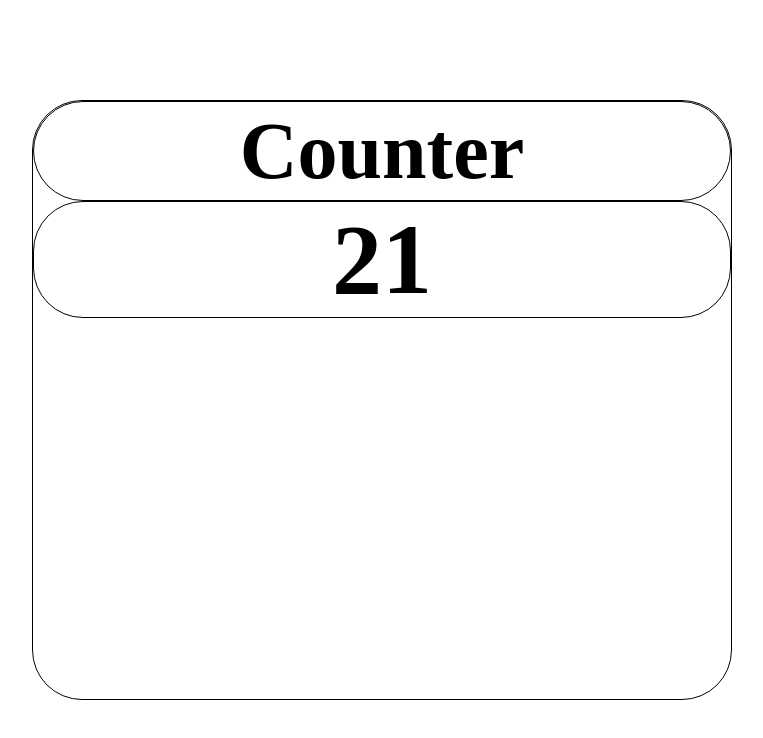
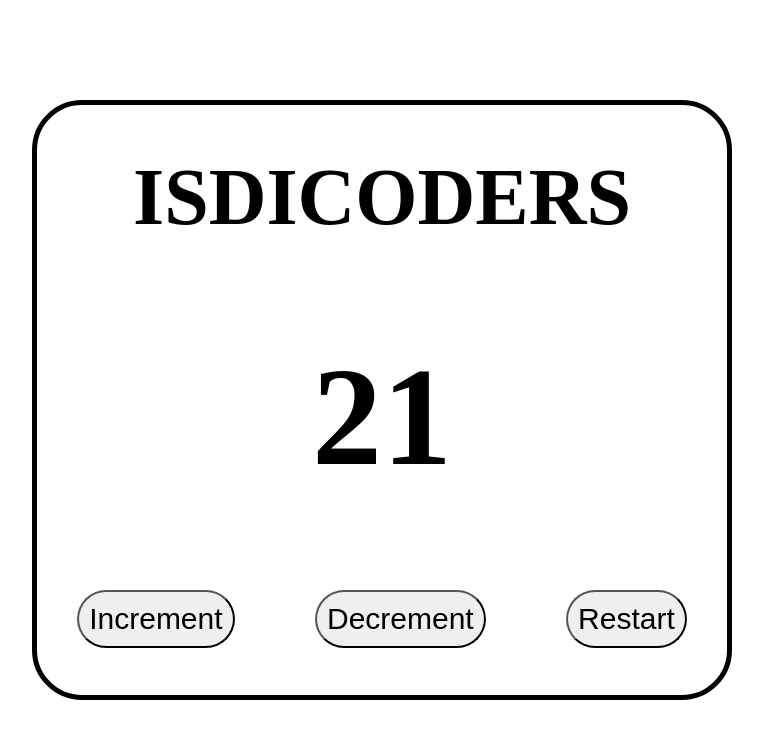
Before and after one commit to JackDev21/PreBootcamp_ISDICODERS, a website: page Proyectos_ejercicios/Counter/index.html in a window 1280 px wide. Shown: the whole page, without its empty margins (258-1021 px from the left). Drawn offline with Linux system fonts and the light colour scheme.

Commit message:
maquetación index y style

```diff
--- a/Proyectos_ejercicios/Counter/index.html
+++ b/Proyectos_ejercicios/Counter/index.html
@@ -11,11 +11,23 @@
 <body>
     <div class="counter">
         <div class="title">
-            <h1>Counter</h1>
+            <h1>ISDICODERS</h1>
         </div>
         <div class="number">
             <h1>21</h1>
         </div>
+        <div class="buttons">
+            <div class="btn increment">
+                <button>Increment</button>
+            </div>
+            <div class="btn decrement">
+                <button>Decrement</button>
+            </div>
+            <div class="btn restart">
+                <button>Restart</button>
+            </div>
+        </div>
+
     </div>
 
 </body>
--- a/Proyectos_ejercicios/Counter/styles/style.css
+++ b/Proyectos_ejercicios/Counter/styles/style.css
@@ -15,17 +15,18 @@ body {
 .counter {
     width: 700px;
     height: 600px;
-    border: 1px solid black;
+    border: 5px solid black;
     border-radius: 50px;
+    display: flex;
+    flex-direction: column;
+    justify-content: space-around;
+    align-items: center;
 
 
 }
 
 .title {
     font-size: 40px;
-    width: 100%;
-    height: 100px;
-    border: 1px solid black;
     display: flex;
     justify-content: center;
     align-items: center;
@@ -34,11 +35,26 @@ body {
 }
 
 .number {
-    border: 1px solid black;
-    width: 100%;
     display: flex;
     justify-content: center;
     align-items: center;
     border-radius: 50px;
-    font-size: 50px;
+    font-size: 70px;
 }
+
+.buttons {
+    display: flex;
+    justify-content: space-around;
+    align-items: center;
+    width: 100%;
+    border-radius: 50px;
+}
+
+button {
+    width: auto;
+    height: auto;
+    font-size: 30px;
+    cursor: pointer;
+    border-radius: 50px;
+    padding: 10px;
+}
```
